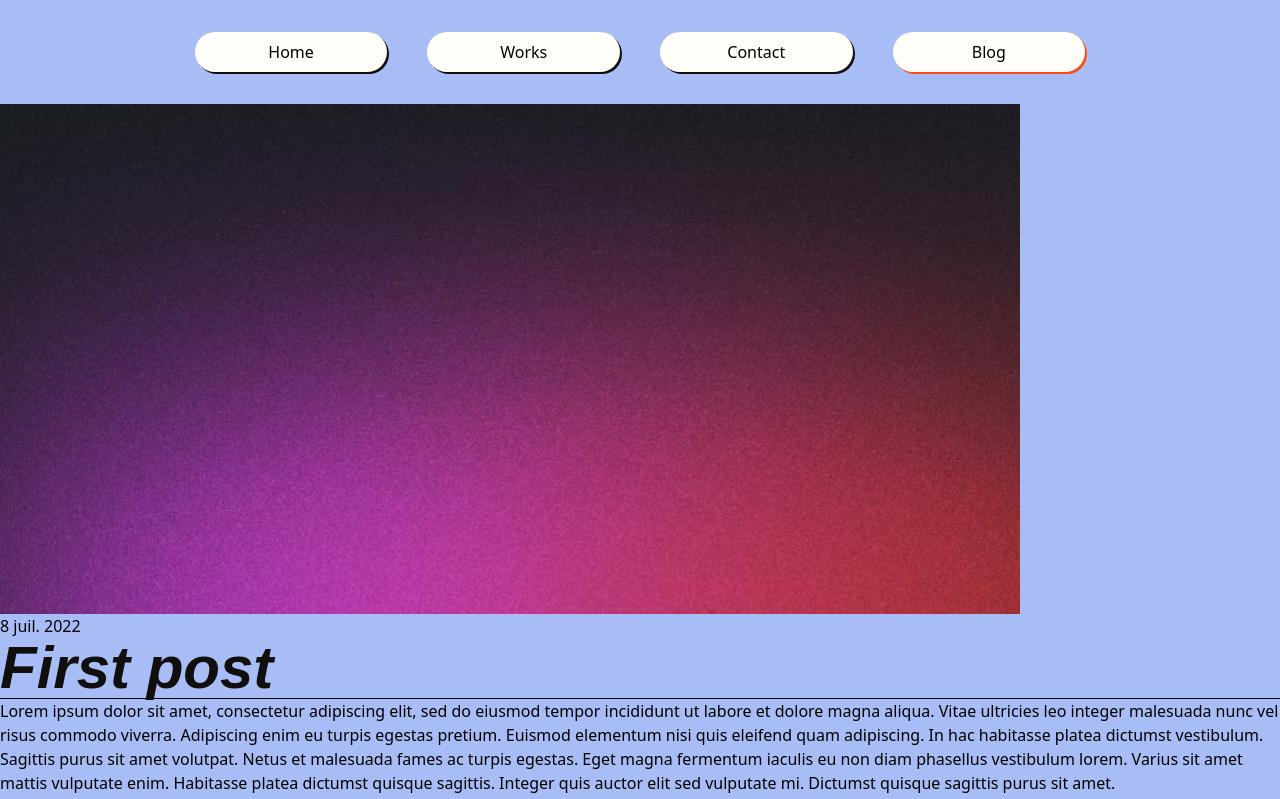
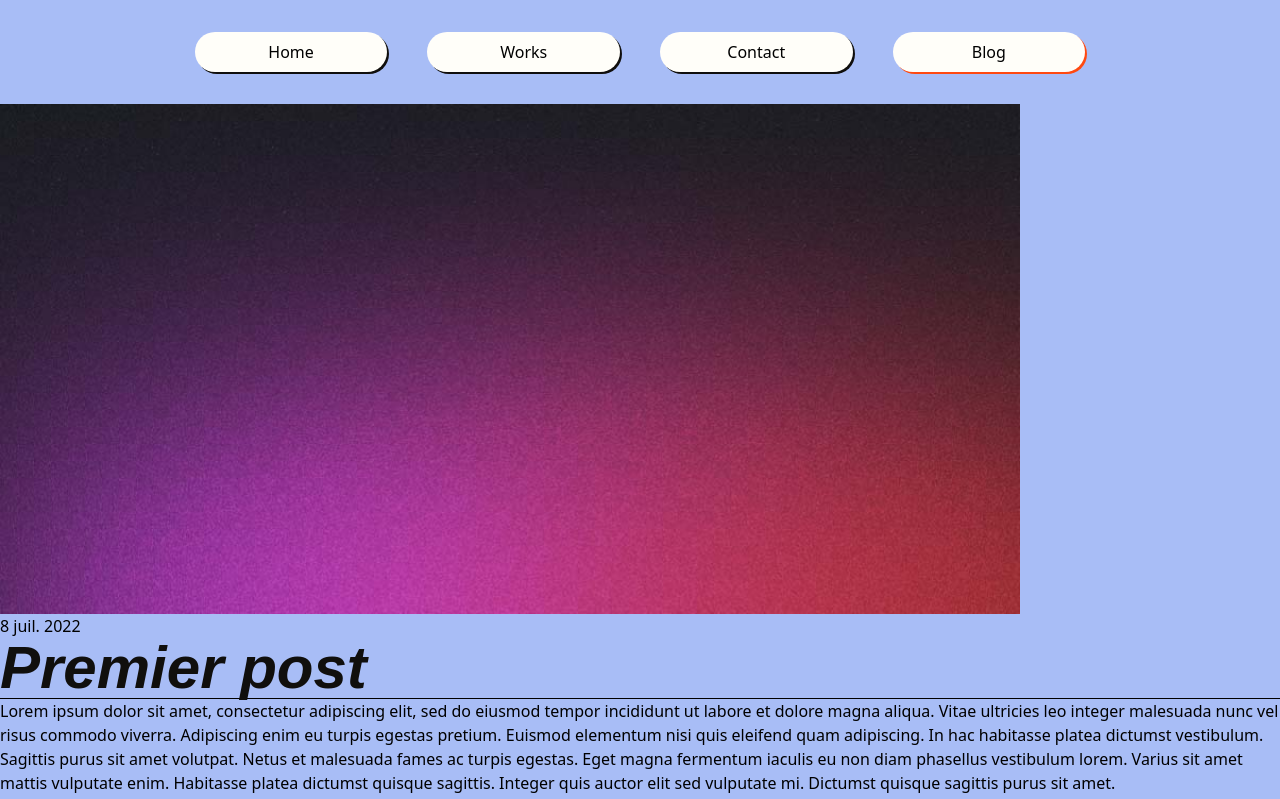
Before and after one commit to trobbe/portefolio, an Astro site: page /blog/first-post in a window 1280 px wide. Shown: the top 799 px of the page. Built offline with nearby package versions, Linux system fonts and the light colour scheme; Astro itself is replaced by a stand-in of ours; a web font is replaced by a local one.

Commit message:
[WIP] first post

```diff
--- a/src/content/blog/first-post.md
+++ b/src/content/blog/first-post.md
@@ -1,6 +1,6 @@
 ---
-title: 'First post'
-description: 'Lorem ipsum dolor sit amet'
+title: 'Premier post'
+description: 'Un premier post pour faire les présentations'
 pubDate: 'Jul 08 2022'
 heroImage: '../../assets/blog-placeholder-3.jpg'
 ---
```
